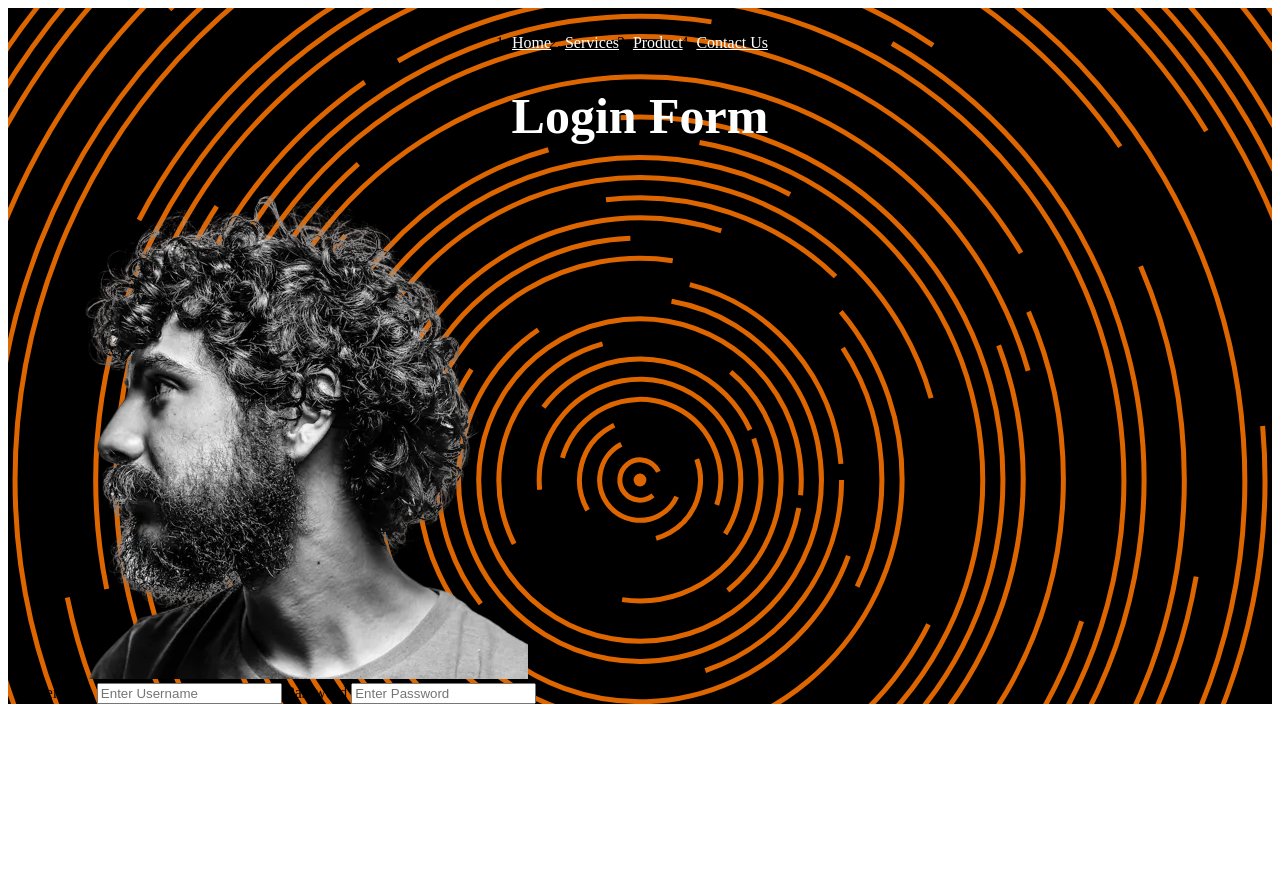
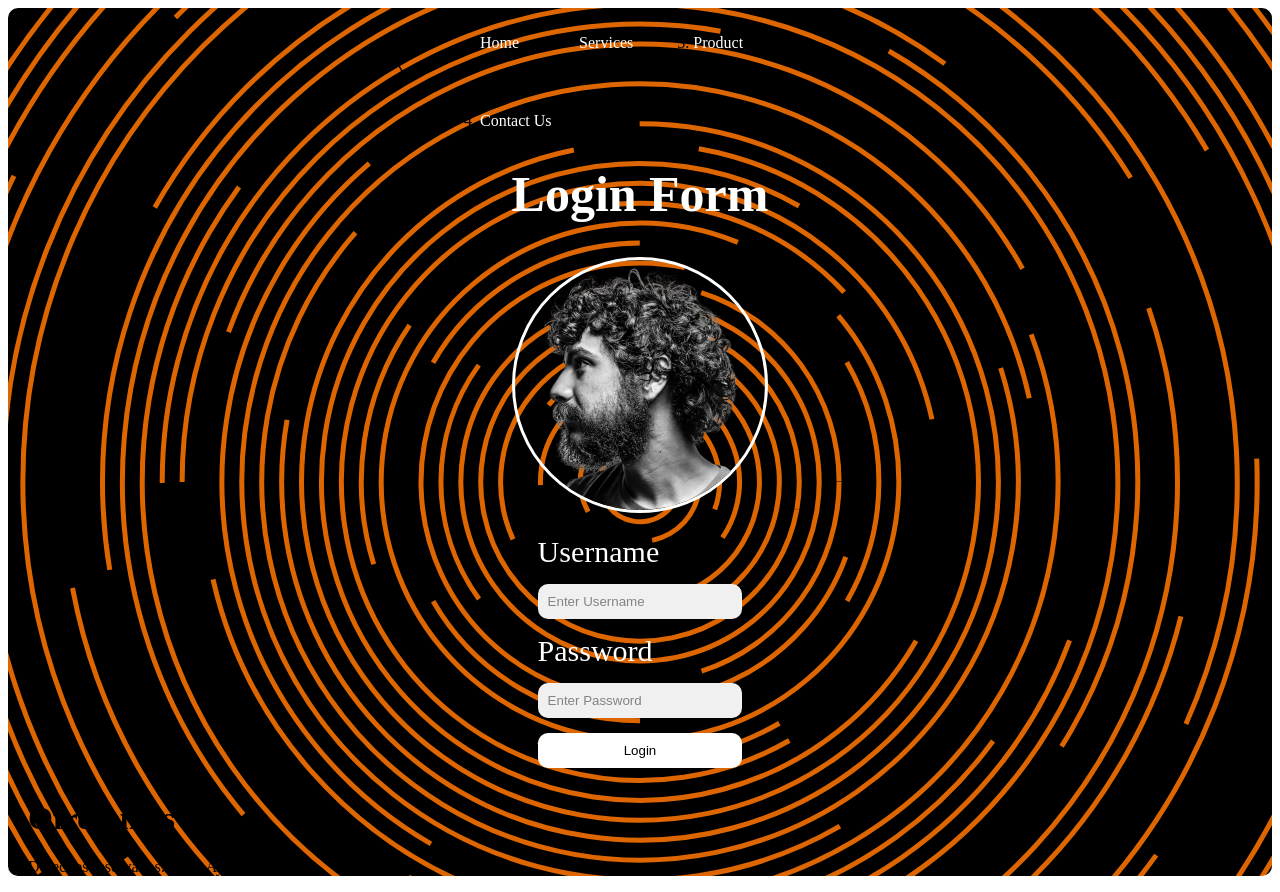
Before and after one commit to boshingYourePc/Form_login_project, a plain HTML site: page index.html in a window 1280 px wide. Before the commit the page ends 800 px from the top, so only its background shows below. Drawn offline with Linux system fonts and the light colour scheme.

Commit message:
agregar a github

```diff
--- a/blocks/content.css
+++ b/blocks/content.css
@@ -4,3 +4,55 @@
     font-size: 50px;
     margin-top:9px;
 }
+.logo_img{
+    width: 250px;
+    display: flex;
+    margin: auto;
+    border-style: solid ;
+    border-color: white;
+    border-radius: 50%;
+}
+.main__form{
+    display: flex;
+    flex-direction: column;
+    width: 16vw;
+    padding: 10px;
+    gap: 15px;
+    margin: auto;
+    margin-top: 1vw;
+}
+.username_form{
+    color:white;
+    font-size: 30px;
+}
+.input_form{
+    background-color: #f0f0f0;
+    padding: 10px;
+    border-radius: 10px;
+   border: none;
+}
+.input_form:focus{
+    outline: none;
+    background-color:rgb(239, 255, 252);
+}
+.input_form:hover{
+    background-color: rgb(239, 255, 252);
+    transition: .5s;
+
+}
+.input_form::placeholder{
+color:  #838383;
+}
+.form_button{
+    padding: 10px;
+    border-radius: 10px;
+    background-color: rgb(255, 255, 255);
+    border: none;
+    cursor: pointer;
+
+}
+
+.form_button:hover{
+    background-color: #2b8afff7;
+    transition: .5s;
+}
--- a/blocks/header.css
+++ b/blocks/header.css
@@ -5,10 +5,22 @@
 .nav_bar__list{
     display: flex;
     flex-direction: row;
-    justify-content: space-between;
-    width: 20vw;
+    flex-wrap: wrap;
+    width: 25vw;
     padding: 10px;
+    gap: 60px;
+}
+.nav_item{
+ list-style: none;
 }
 .nav_link{
-    color: white;
+ color: white;
+ text-decoration: none;
 }
+.nav_link:hover{
+    background-color: rgba(204, 204, 204, 0.572);
+    padding: 10px;
+    border-radius: 10px;
+    width: 100px;
+    transition: .4s;
+}
--- a/blocks/page.css
+++ b/blocks/page.css
@@ -6,4 +6,7 @@
 background-attachment: fixed;
 background-repeat: no-repeat;
 background-size: cover;
+max-width: 1280px;
+height: 100%;
+border-radius: 10px;
 }
--- a/index.html
+++ b/index.html
@@ -12,9 +12,9 @@
     <header class="header">
         <nav class="nav_bar">
                 <ol class="nav_bar__list">
-                <li><a class="nav_link" href="#home">Home</a></li>
-                <li><a class="nav_link" href="#services">Services</a></li>
-                <li><a class="nav_link" href="#product">Product</a></li>
+                <li class="nav_item" ><a class="nav_link" href="#home">Home</a></li>
+                <li class="nav_item" ><a class="nav_link" href="#services">Services</a></li>
+                <li ><a class="nav_link" href="#product">Product</a></li>
                 <li><a class="nav_link" href="#contact">Contact Us</a></li>
                 </ol>
         </nav>
@@ -22,15 +22,23 @@
 
         <main class="content">
             <h1 class="main_title_content">Login Form</h1>
-            <img src="/images/profile_image.webp">
-            <form>
+            <img src="/images/profile_image.webp" alt="logo" class="logo_img">
+            <form class="main__form">
                 <label class="username_form" for="username">Username</label>
-                <input type="text" id="username" name="username" required min="1" max="10" placeholder="Enter Username">
+                <input class="input_form" type="text" id="username" name="username" required minlength="1" maxlength="16" placeholder="Enter Username">
 
                 <label class="username_form" for="password">Password</label>
-                <input type="text" id="password" name="password" required min="1" max="10" placeholder="Enter Password">
+                <input class="input_form" type="password" id="password" name="password" required minlength="1" maxlength="10" placeholder="Enter Password">
+                <button type="submit" class="form_button">Login</button>
             </form>
+
+            <div>
+                <h1>Ofrecemos</h1>
+            </div>
         </main>
+        <footer>
+            <p class="footer_derechos">Derechos reservados:Zabdi Ayala Afguikar </p>
+        </footer>
     </body>
 </div>
 </html>
```
